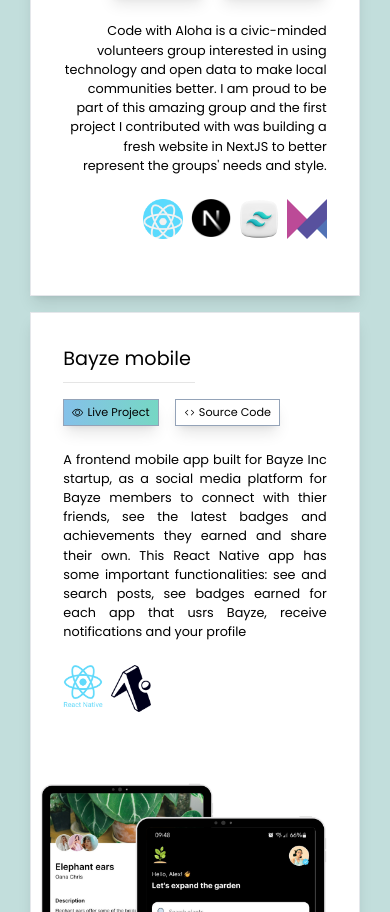
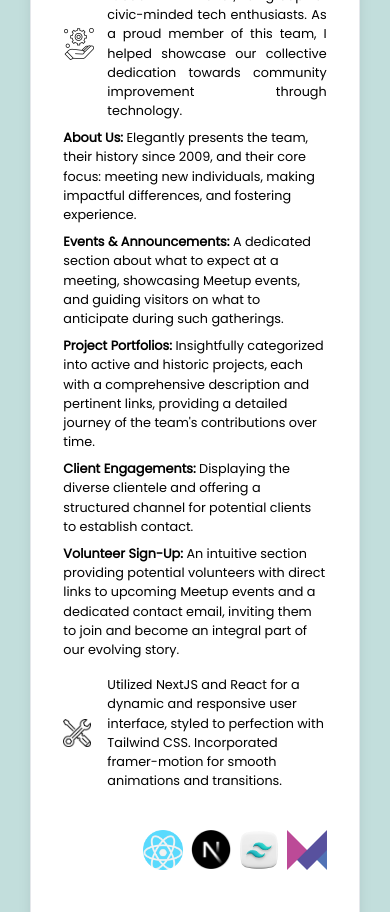
Before and after one commit to Alexandra-Haynes/alexandra-coding, a Next.js app: page / in a window 390 px wide. Shown: the part 5000-5912 px from the top of the page. Built offline with nearby package versions, Linux system fonts and the light colour scheme.

Commit message:
projects descriptions

```diff
--- a/src/components/Projects.js
+++ b/src/components/Projects.js
@@ -63,7 +63,7 @@
 const ProjectCard = (props) => {
   return (
     <div
-      className={`border mx-auto shadow-lg h-1/4 md:grid grid-cols-projectsCard
+      className={`border mx-auto shadow-lg h-1/4 lg:grid grid-cols-projectsCard
     grid-rows-5 lg:w-[80%] w-[92%] bg-white`}
     >
       <div className={`h-full w-2 row-span-5 bg-${props.color}`}></div>
@@ -73,7 +73,7 @@
         className="h-full row-span-5 overflow-hidden object-center
       flex items-center justify-center"
       >
-        <img src={props.image} className=" max-h-[340px]" />
+        <img src={props.image} className="max-h-[300px] md:max-h-[440px]" />
       </div>
     </div>
   );
@@ -82,14 +82,14 @@
 const ReversedProjectCard = (props) => {
   return (
     <div
-      className={`border  mx-auto shadow-lg h-1/4 md:grid
+      className={`border  mx-auto shadow-lg h-1/4 lg:grid
     grid-cols-projectsCardReversed grid-rows-5 lg:w-[80%] w-[92%] bg-white`}
     >
       <div
         className="h-full row-span-5 overflow-hidden object-center
       flex items-center justify-center"
       >
-        <img src={props.image} className=" max-h-[340px]" />
+        <img src={props.image} className="max-h-[300px] md:max-h-[440px]" />
       </div>
       <ProjectCardContent {...props} reversed />
       <div className={`h-full w-2 row-span-5 bg-${props.color}`}></div>
@@ -171,8 +171,8 @@
                 <li>
                   <strong>Health Metrics Calculator:</strong> Introduced
                   features that allow users to compute vital health parameters,
-                  including their ideal body weight, body mass index,
-                  body fat calculator and basal metabolic rate ensuring they remain
+                  including their ideal body weight, body mass index, body fat
+                  calculator and basal metabolic rate ensuring they remain
                   informed and can set realistic fitness goals.
                 </li>
                 <li>
@@ -191,19 +191,19 @@
 
               <ul className="mt-2 flex flex-col items-start justify-center gap-2">
                 <li>
-                  <strong>Frontend:</strong>React, NextJS 13, and Tailwind CSS
+                  <strong>Frontend: </strong>React, NextJS 13, and Tailwind CSS
                   for a responsive and dynamic user experience.
                 </li>
                 <li>
-                  <strong>Backend:</strong>Node.js, enhanced with Mongoose for
+                  <strong>Backend: </strong>Node.js, enhanced with Mongoose for
                   seamless MongoDB integrations.
                 </li>
                 <li>
-                  <strong>Database:</strong>MongoDB for scalable and reliable
+                  <strong>Database: </strong>MongoDB for scalable and reliable
                   data management.
                 </li>
                 <li>
-                  <strong>Authentication:</strong> Implemented NextAuth and JWT
+                  <strong>Authentication: </strong> Implemented NextAuth and JWT
                   to ensure user data security.
                 </li>
                 <li>
@@ -223,11 +223,65 @@
 
         <ReversedProjectCard
           title="Code with Aloha"
-          description="Code with Aloha is a civic-minded volunteers group
-          interested in using technology and open data to make local
-          communities better. I am proud to be part of this amazing group and
-          the first project I contributed with was building a fresh website
-          in NextJS to better represent the groups' needs and style."
+          description={
+            <div>
+              <div className="flex flex-row items-center text-justify gap-3">
+                <img
+                  src="./features.png"
+                  width={32}
+                  height={32}
+                  alt="features"
+                />
+                <p>
+                  Engineered a vibrant website for "Code with Aloha", a group of
+                  civic-minded tech enthusiasts. As a proud member of this team,
+                  I helped showcase our collective dedication towards community
+                  improvement through technology.
+                </p>
+              </div>
+
+              <ul className="mt-2 text-left flex flex-col items-start justify-center gap-2">
+                <li>
+                  <strong>About Us:</strong> Elegantly presents the team, their
+                  history since 2009, and their core focus: meeting new
+                  individuals, making impactful differences, and fostering
+                  experience.
+                </li>
+                <li>
+                  <strong>Events & Announcements:</strong> A dedicated section
+                  about what to expect at a meeting, showcasing Meetup events,
+                  and guiding visitors on what to anticipate during such
+                  gatherings.
+                </li>
+                <li>
+                  <strong>Project Portfolios:</strong> Insightfully categorized
+                  into active and historic projects, each with a comprehensive
+                  description and pertinent links, providing a detailed journey
+                  of the team's contributions over time.
+                </li>
+                <li>
+                  <strong>Client Engagements:</strong> Displaying the diverse
+                  clientele and offering a structured channel for potential
+                  clients to establish contact.
+                </li>
+                <li>
+                  <strong>Volunteer Sign-Up:</strong> An intuitive section
+                  providing potential volunteers with direct links to upcoming
+                  Meetup events and a dedicated contact email, inviting them to
+                  join and become an integral part of our evolving story.
+                </li>
+              </ul>
+              <div className="text-left flex flex-row items-center justify-start gap-4">
+                <img src="/tools.png" width={28} height={28} alt="features" />
+                <p className="my-4">
+                  Utilized NextJS and React for a dynamic and responsive user
+                  interface, styled to perfection with Tailwind CSS.
+                  Incorporated framer-motion for smooth animations and
+                  transitions.
+                </p>
+              </div>
+            </div>
+          }
           tools={["react", "nextjs", "tailwind", "framer_motion"]}
           image="mockups1.png"
           color="underlinedText2"
@@ -236,14 +290,57 @@
         />
         <ProjectCard
           title="Bayze mobile"
-          description="A frontend mobile app built for Bayze Inc startup, as a
-          social media platform for Bayze members to connect with thier friends, see the
-          latest badges and achievements they earned and share their own.
-          This React Native app has some important functionalities: see
-           and search posts, see badges earned for each app that usrs Bayze,
-           receive notifications and your profile"
+          description={
+            <div>
+              <div className="flex flex-row items-center text-justify gap-3">
+                <img
+                  src="./features.png"
+                  width={32}
+                  height={32}
+                  alt="features"
+                />
+                <p>
+                  Crafted a React Native frontend mobile app for Bayze Inc.—a
+                  data and AI startup focused on gamification and loyalty
+                  programs. The app serves as a social media platform for Bayze
+                  members, enabling them to:
+                </p>
+              </div>
+
+              <ul className="mt-2 flex flex-col items-start justify-center gap-2">
+                <li>
+                  <strong>Connect & Share:</strong> Engage with friends, view
+                  their recent achievements, and share personal badges.
+                </li>
+                <li>
+                  <strong>Badge Overview:</strong> Explore badges earned across
+                  various apps integrated with Bayze.
+                </li>
+                <li>
+                  <strong>Notifications:</strong> Stay updated with earned
+                  badges, messages, apps udates, competitions, challenges and peer comparisons.
+                </li>
+                <li>
+                  <strong>Post Exploration:</strong> Browse and search for posts
+                  within the platform, see what your friends are doing and what
+                   your favorite companies are posting.
+                </li>
+                <li>
+                  <strong>Profile Management:</strong> A dedicated section for
+                  users to manage their account details and view achievements.
+                </li>
+              </ul>
+              <p className="pt-4">
+                {" "}
+                It's worth noting that while the app provides a comprehensive
+                frontend experience, backend integrations and user
+                authentication are yet to be established, making some
+                functionalities frontend-only.
+              </p>
+            </div>
+          }
           tools={["react_native", "expo"]}
-          image="mockups2.png"
+          image="mockups4.png"
           color="underlinedText1"
           githubLink="https://github.com/Alexandra-Haynes/bayze-mobile"
           liveLink=""
```
Also changed, not shown: public/mockups4.png (added).
